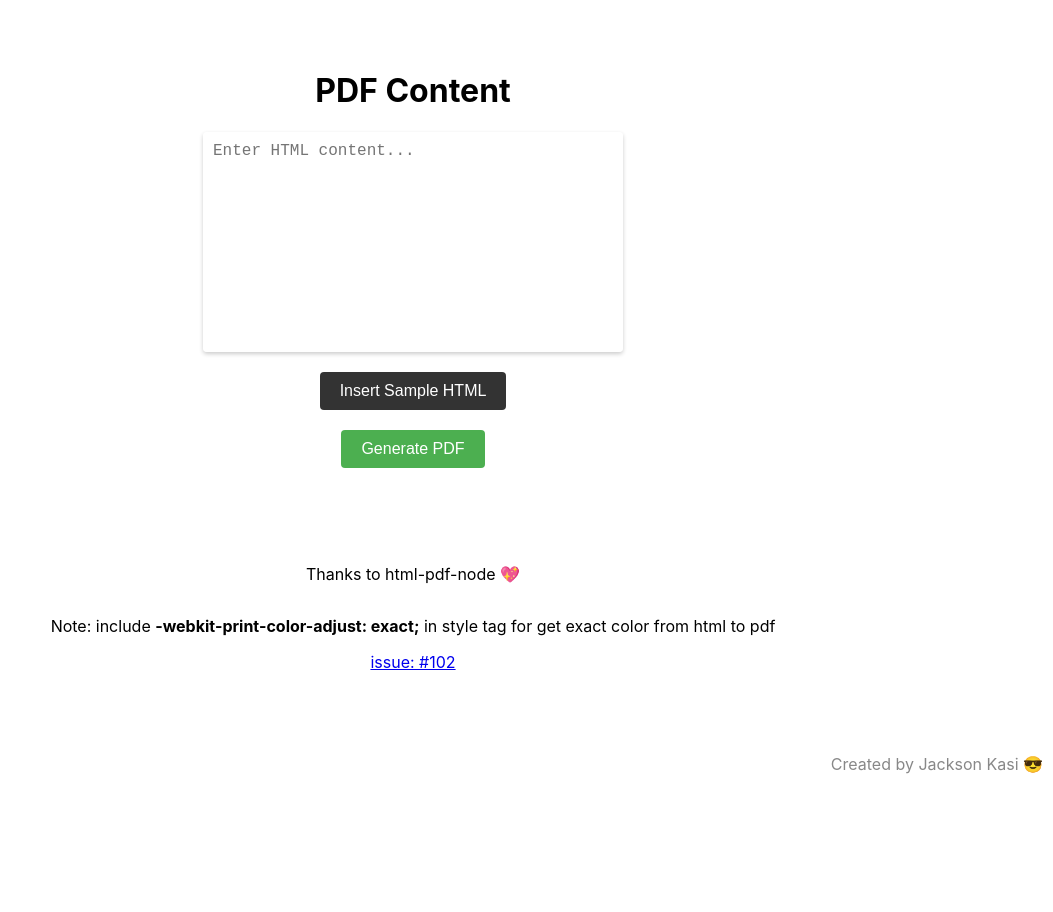
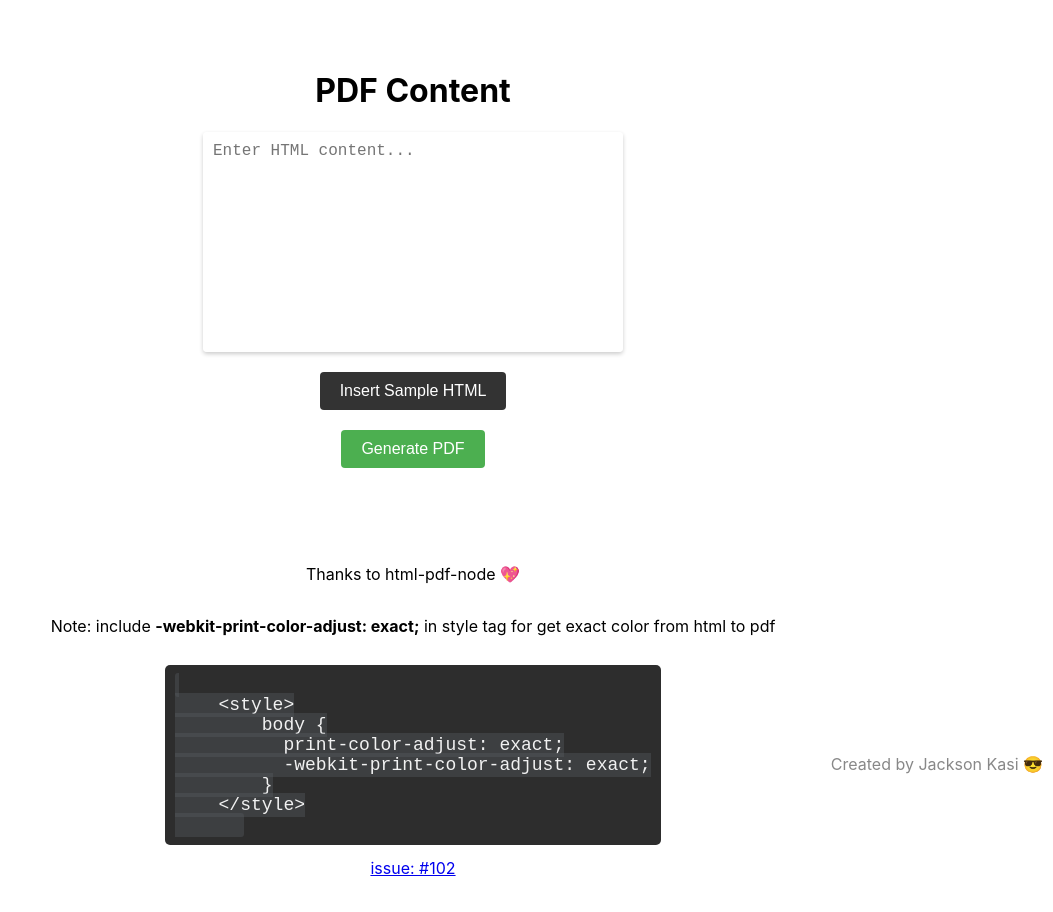
Before and after one commit to jacksonkasi1/html-to-pdf, a React (Create React App) app in the folder frontend/: page / in a window 1280 px wide. Shown: the top 912 px of the page, without its empty margins (227-1280 px from the left). Before the commit the page ends 800 px from the top, so only its background shows below. Built offline with nearby package versions, Linux system fonts and the light colour scheme.

Commit message:
update issue info in web

```diff
--- a/frontend/src/App.js
+++ b/frontend/src/App.js
@@ -270,7 +270,23 @@ const PDFGenerator = () => {
         Note: include <b>-webkit-print-color-adjust: exact;</b> in style tag for
         get exact color from html to pdf
       </p>
-      <a href="https://github.com/mrafiqk/html-pdf-node/issues/102">issue: #102 </a>
+
+      <pre>
+        <code>
+          {`
+    <style>
+        body {
+          print-color-adjust: exact;
+          -webkit-print-color-adjust: exact;
+        }
+    </style>
+      `}
+        </code>
+      </pre>
+
+      <a href="https://github.com/mrafiqk/html-pdf-node/issues/102">
+        issue: #102{" "}
+      </a>
 
       <br />
       <br />
--- a/frontend/src/styles.css
+++ b/frontend/src/styles.css
@@ -66,3 +66,19 @@
   color: #888;
   font-size: 16px;
 }
+
+pre {
+  background-color: #2d2d2d;
+  color: #f1f1f1;
+  padding: 10px;
+  border-radius: 5px;
+}
+
+code {
+  color: #f1f1f1;
+  font-family: 'Courier New', monospace;
+  font-size: 18px;
+  background-color: #565a6066;
+  padding: 2px 4px;
+  border-radius: 3px;
+}
```
